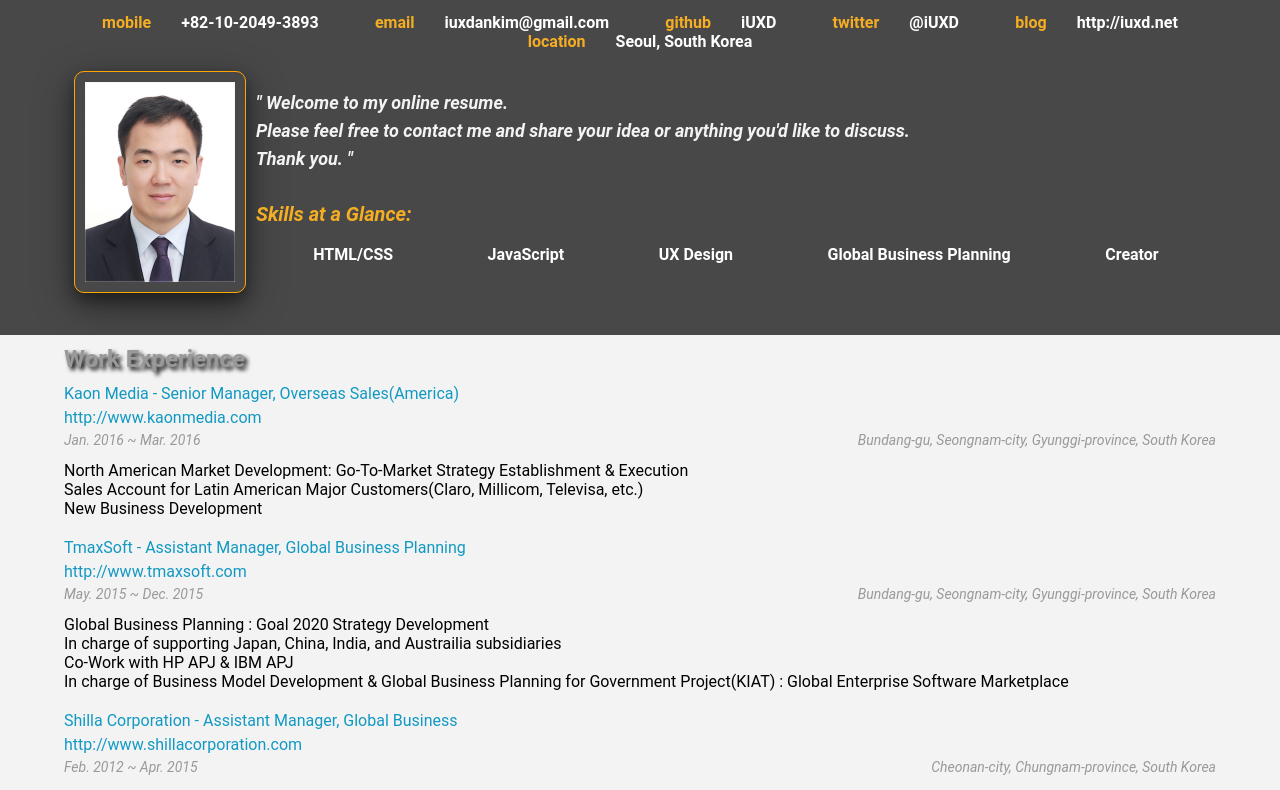
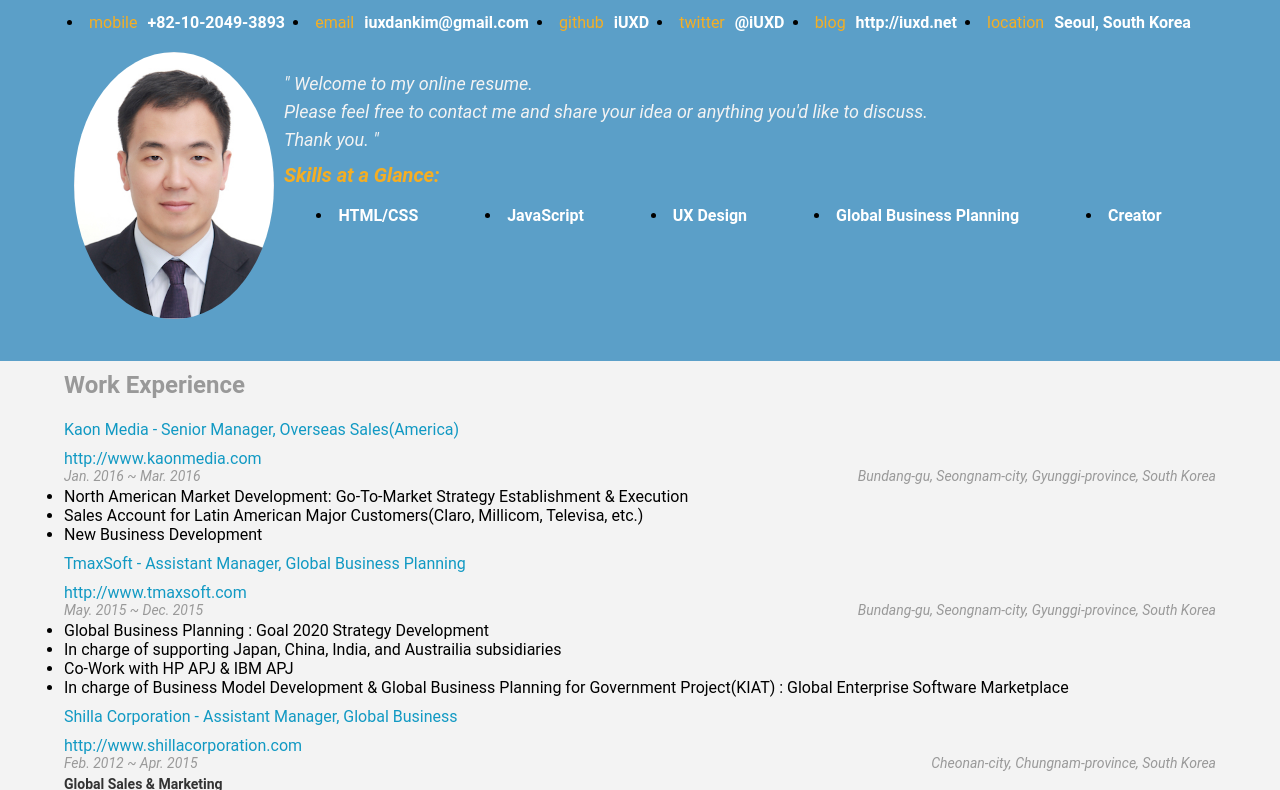
Before and after one commit to csdankim/online_resume_project, a plain HTML site: page index.html in a window 1280 px wide. Shown: the part 95-885 px from the top of the page. Drawn offline with Linux system fonts and the light colour scheme; some packages are replaced by stand-ins of ours.

Commit message:
Update style.css

```diff
--- a/css/style.css
+++ b/css/style.css
@@ -9,8 +9,8 @@ h3,
 h4,
 h5,
 h6 {
-  padding:0;
-  margin:0;
+    padding: 0;
+    margin: 0;
     font-family: "Roboto", sans-serif;
 }
 
@@ -22,7 +22,6 @@ h6 {
 .work-entry,
 .project-entry {
     padding: 0 5%;
-  margin-bottom: 20px;
 }
 
 h1 {
@@ -30,7 +29,6 @@ h1 {
     color: #f5a623;
     line-height: 48px;
     display: inline;
-  text-shadow: 6px 6px 12px #000000;
 }
 
 h2 {
@@ -39,7 +37,6 @@ h2 {
     color: #999;
     line-height: 29px;
     padding: 10px;
-  text-shadow: 3px 3px 4px #000000;
 }
 
 h3 {
@@ -47,7 +44,6 @@ h3 {
     font-size: 20px;
     color: #000;
     line-height: 22px;
-  margin-top : 20px;
 }
 
 h4 {
@@ -61,10 +57,8 @@ h2,
 h3,
 h4,
 h5 {
-  padding:10px 5%;
-
+    padding: 10px 5%;
 }
-
 
 .date-text {
     font-style: italic;
@@ -80,21 +74,21 @@ h5 {
     color: #999;
     line-height: 16px;
     float: right;
-
 }
 
 p {
     font-size: 14px;
     color: #333;
     line-height: 21px;
-  margin-top: 10px;
 }
 
 a {
     color: #1199c3;
     text-decoration: none;
-  margin-bottom: 5px;
+    margin-top: 10px;
     display: block;
+    font-weight: bold
+    font-size: 20px;
 }
 
 .welcome-message {
@@ -110,7 +104,7 @@ a {
 }
 
 .orange {
-  background-color: #f5ae23;
+    background-color: #5b9fc8;
 }
 
 .orange-text {
@@ -122,10 +116,14 @@ a {
     color: #fff;
 }
 
+.center-text {
+    color: #4a4a4a;
+}
+
 .gray {
     background-color: #f3f3f3;
     padding-bottom: 10px;
-  clear:both;
+    clear: both;
 }
 
 .dark-gray {
@@ -134,7 +132,7 @@ a {
 
 /* TODO: Replace with image later */
 #header {
-  background-color: #484848;
+    background-color: #5b9fc8;
 }
 
 .flex-box {
@@ -151,35 +149,27 @@ a {
 }
 
 ul {
-  list-style-type: none;
+    list-style-type: disc;
+}
+
+.list {
+    list-style-type: disc;
 }
 
 .biopic {
-  border: 1px solid orange;
-  border-radius: 10px;
+    border-radius: 50%;
     float: left;
     padding: 10px;
-  width: auto;
-  height: 200px;
+    width: 200px;
     display: none;
-  box-shadow: 0 8px 16px 0 rgba(0, 0, 0, 0.4), 0 12px 40px 0 rgba(0, 0, 0, 0.38);
 }
 
-
 img {
-  border: 1px solid #295680;
-  border-radius: 10px;
-  padding: 5px;
-  margin : 10px;
-  width: auto;
-  height: 300px;
+    padding: 10px;
 }
 
 span {
     padding: 5px;
-  margin: 10px;
-  color : white;
-  font-weight: bold;
 }
 
 #lets-connect {
@@ -191,25 +181,27 @@ span {
 @media only screen and (max-width: 1024px) {
     #lets-connect {
         margin-top: 5%;
-  }
+    };
 }
 
 @media only screen and (max-width:900px) {
     .biopic {
         width: 175px;
-  }
+    };
 }
 
 @media only screen and (max-width: 750px) {
     #lets-connect {
         margin-top: 10%;
     }
+
     .biopic {
         width: 150px;
     }
+
     .welcome-message {
         display: none;
-  }
+    };
 }
 
 #map {
@@ -228,5 +220,4 @@ span {
     #skills-h3,
   .biopic {
         display: block;
-  }
-}
+    };
```
Lines whose indentation alone changed are shown as unchanged.
